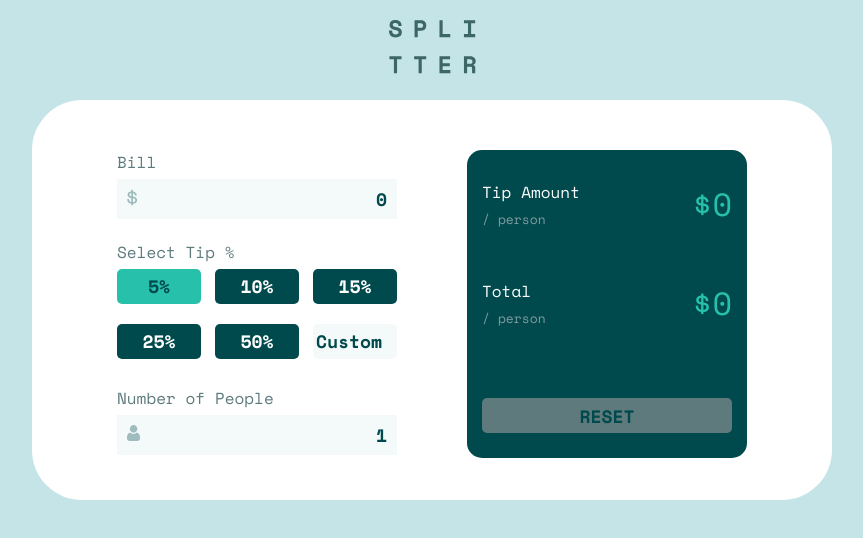
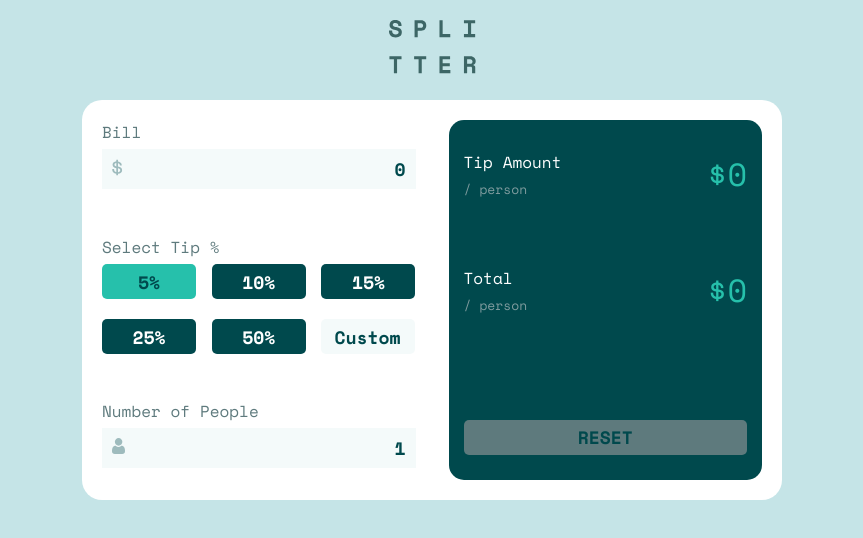
Before and after one commit to cjislegit/tip_calculator, a React (Create React App) app: page / in a window 1280 px wide. Shown: the top 538 px of the page, without its empty margins (208-1071 px from the left). Built offline with nearby package versions, Linux system fonts and the light colour scheme.

Commit message:
Resized all components to take up 95% of their containers and reduced width of calcaulator div

```diff
--- a/src/Bill.module.css
+++ b/src/Bill.module.css
@@ -47,8 +47,9 @@
   .bill {
     align-self: flex-start;
     flex: 1;
-    justify-self: center;
+    justify-self: start;
     margin-top: 0;
+    width: 95%;
   }
 
   .billContainer input[type='text'] {
--- a/src/NumberOfPeople.module.css
+++ b/src/NumberOfPeople.module.css
@@ -46,8 +46,9 @@
 @media (min-width: 900px) {
   .numberOfPeople {
     grid-column-start: 1;
-    justify-self: center;
+    justify-self: start;
     margin-top: 0;
+    width: 95%;
   }
 
   .numberOfPeopleContainer input[type='text'] {
--- a/src/SelectTip.module.css
+++ b/src/SelectTip.module.css
@@ -60,8 +60,9 @@ button {
 @media (min-width: 900px) {
   .selectTip {
     grid-column-start: 1;
-    justify-self: center;
+    justify-self: start;
     margin-top: 10px;
+    width: 95%;
   }
 
   .selectTipContainer input,
--- a/src/Total.module.css
+++ b/src/Total.module.css
@@ -60,10 +60,11 @@
     grid-column-start: 2;
     grid-row-start: 1;
     grid-row-end: 4;
-    justify-self: center;
+    justify-self: end;
     flex-direction: row;
     flex-wrap: wrap;
     box-sizing: border-box;
+    width: 95%;
   }
 
   .total div {
--- a/src/index.css
+++ b/src/index.css
@@ -51,11 +51,11 @@ html {
 @media (min-width: 900px) {
   .calculator {
     max-height: 400px;
-    border-radius: 50px;
+    border-radius: 20px;
     display: grid;
     grid-template-columns: 50% 50%;
     grid-template-rows: auto;
-    max-width: 800px;
-    padding: 50px;
+    max-width: 700px;
+    padding: 20px 20px;
   }
 }
```
